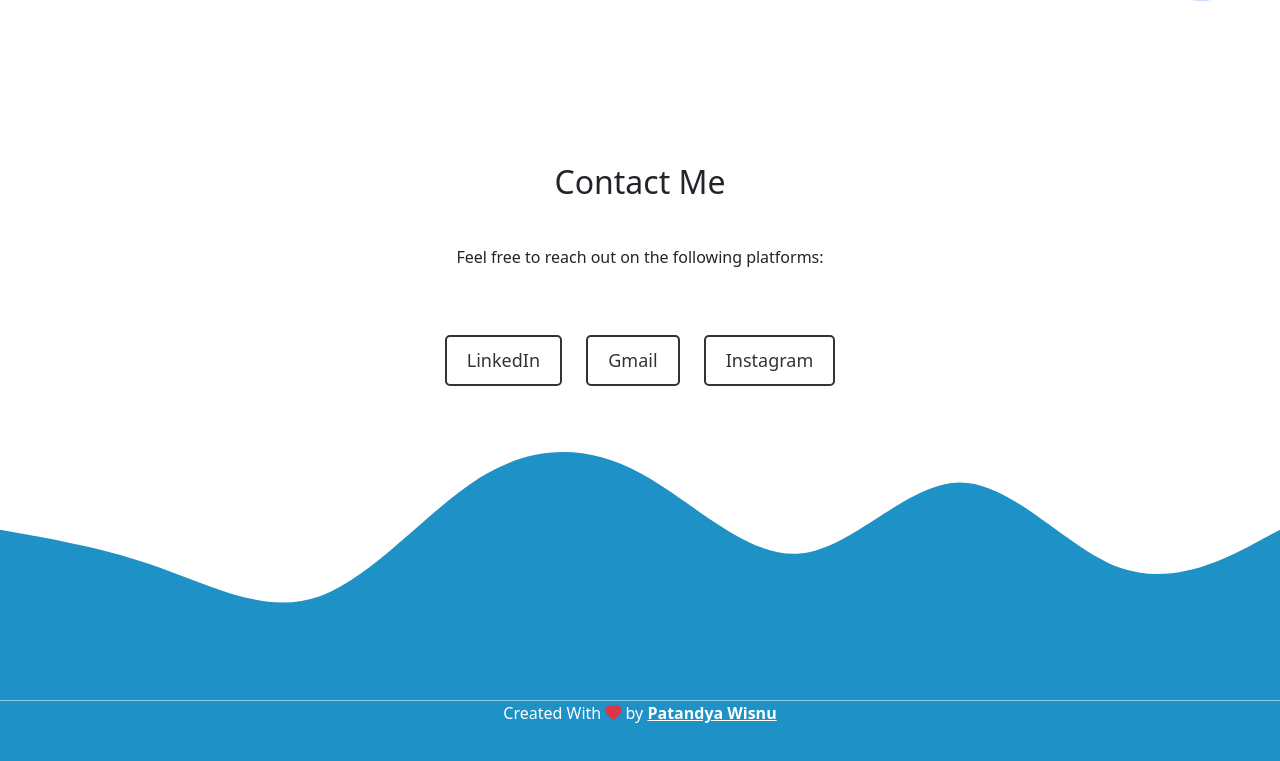
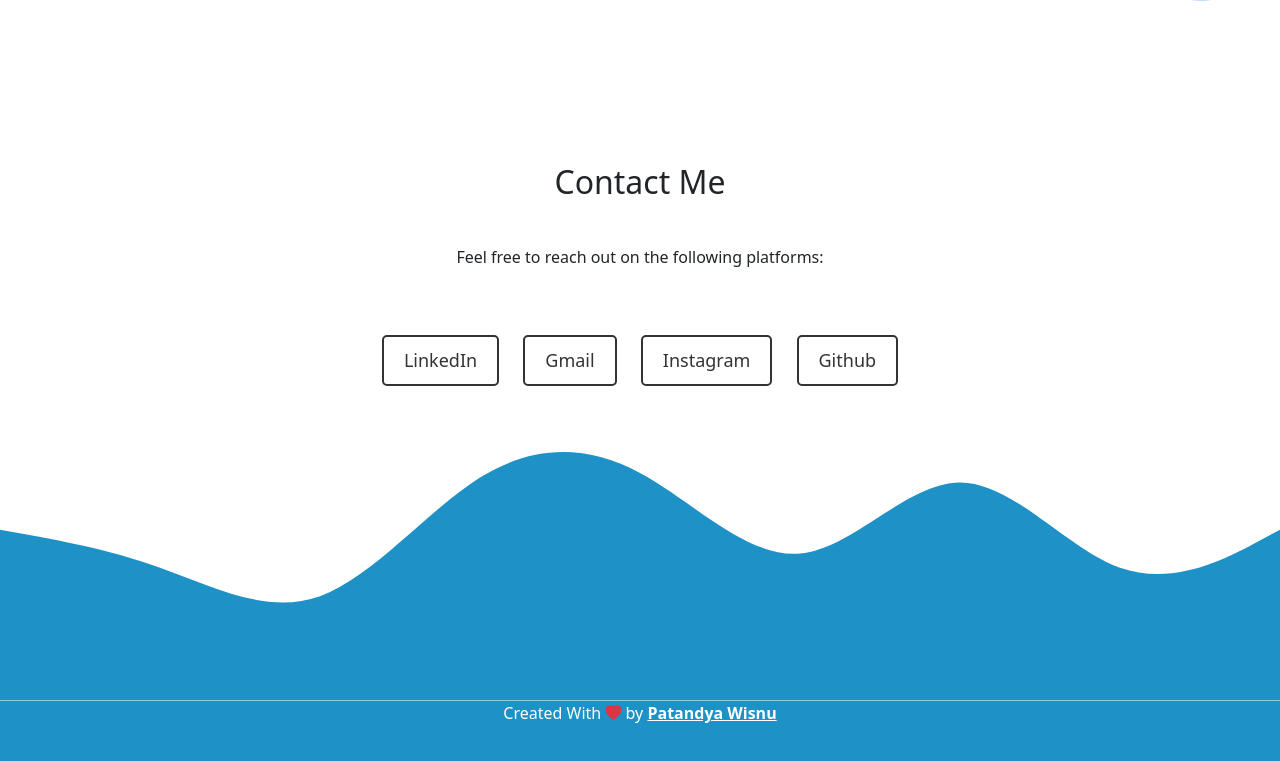
Before and after one commit to PatandyaW/PatandyaW.github.io, a plain HTML site: page index.html in a window 1280 px wide. Shown: the part 3389-4150 px from the top of the page. Drawn offline with nearby package versions, Linux system fonts and the light colour scheme.

Commit message:
nambah github

```diff
--- a/index.html
+++ b/index.html
@@ -238,6 +238,7 @@
           <a href="https://www.linkedin.com/in/patandyaws/" class="contact-link" target="_blank">LinkedIn</a>
           <a href="mailto:patandyawisnu@gmail.com" class="contact-link" target="_blank">Gmail</a>
           <a href="https://www.instagram.com/patandyaws/" class="contact-link" target="_blank">Instagram</a>
+          <a href="https://github.com/PatandyaW/" class="contact-link" target="_blank">Github</a>
         </div>
       </div>
       <svg xmlns="http://www.w3.org/2000/svg" viewBox="0 0 1440 320">
```
